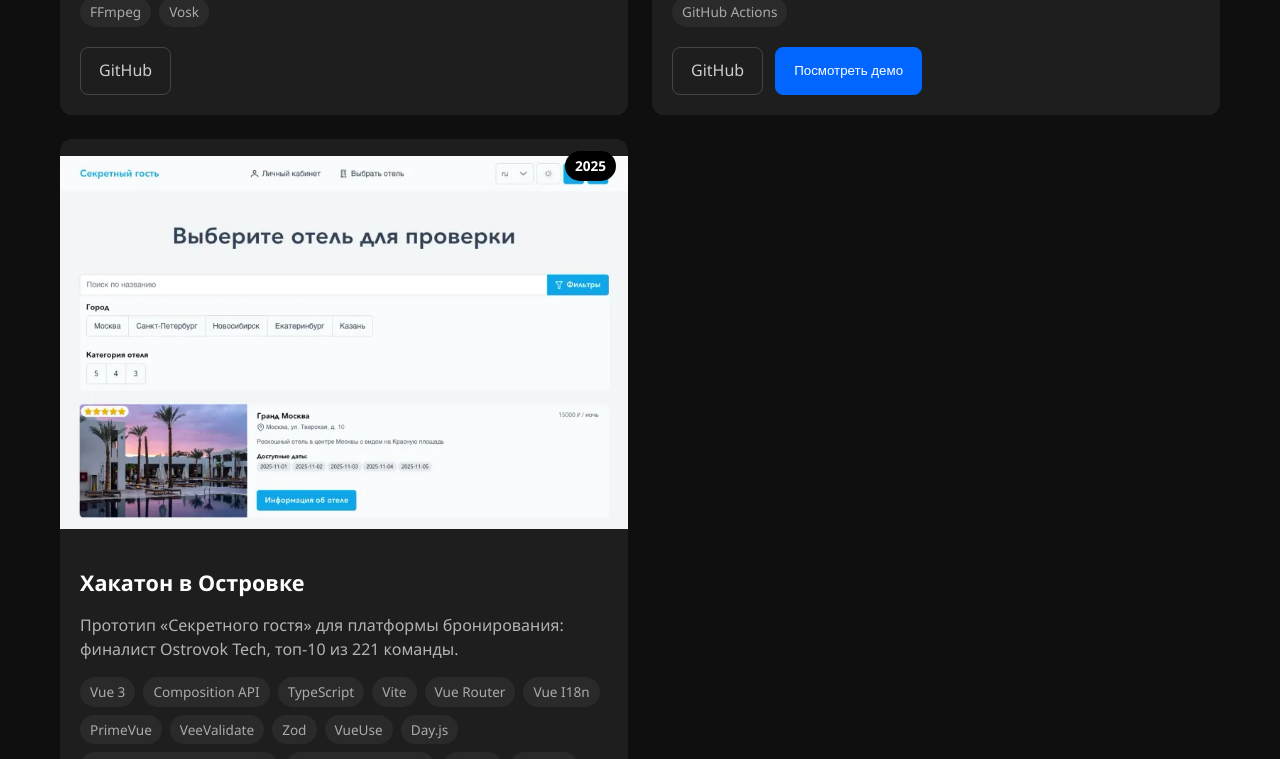
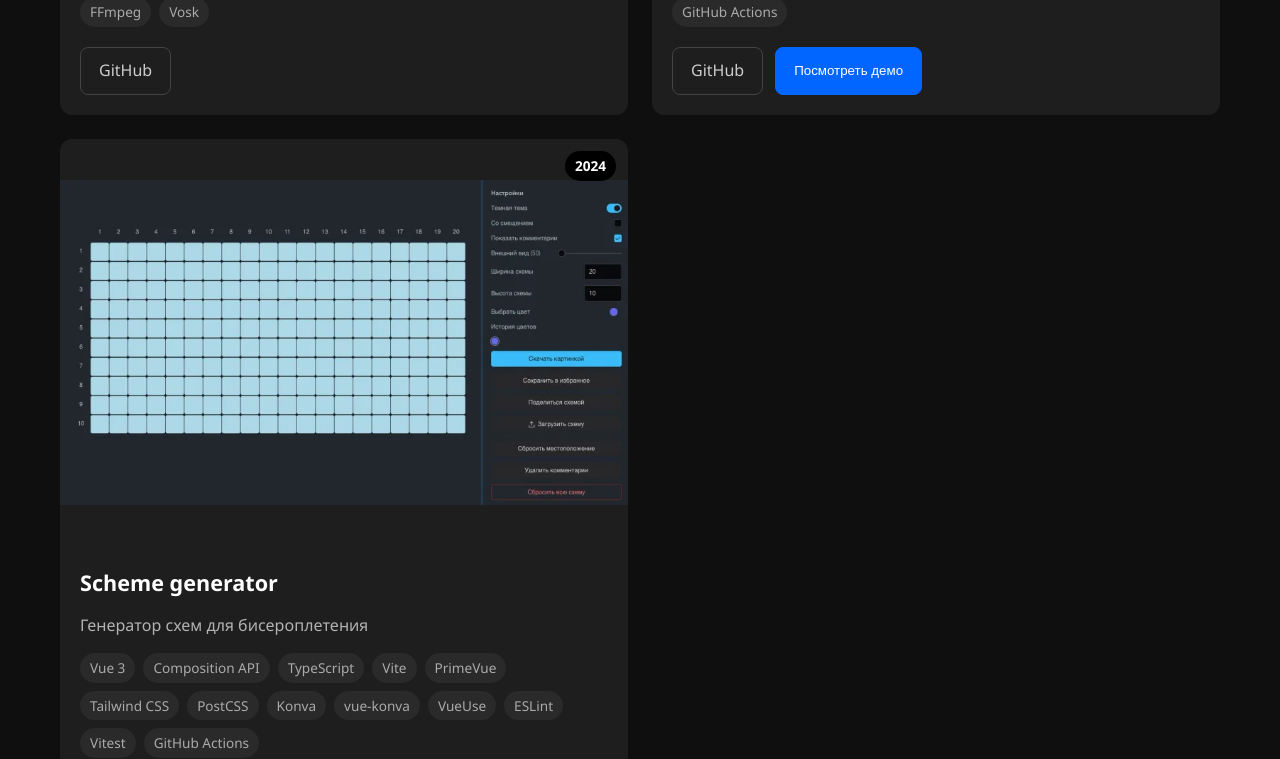
Before and after one commit to DanilChugaev/DanilChugaev.github.io, a Vue app: page / in a window 1280 px wide. Shown: the part 4560-5319 px from the top of the page. Built offline with nearby package versions, Linux system fonts and the light colour scheme.

Commit message:
upd projects order

```diff
--- a/src/components/section/Projects.vue
+++ b/src/components/section/Projects.vue
@@ -75,7 +75,7 @@ import FilterGroup from '@/components/project/FilterGroup.vue';
 import type { FilterOption } from '@/types.ts';
 import { projects } from '@/data/projects';
 
-const FEATURED_PROJECT_IDS = [11, 10, 16, 9, 15] as const;
+const FEATURED_PROJECT_IDS = [11, 10, 16, 9, 12] as const;
 
 const {
   selectedYears,
```
Also changed, not shown: 1 other file (tests, documents, lock files or other folders).
